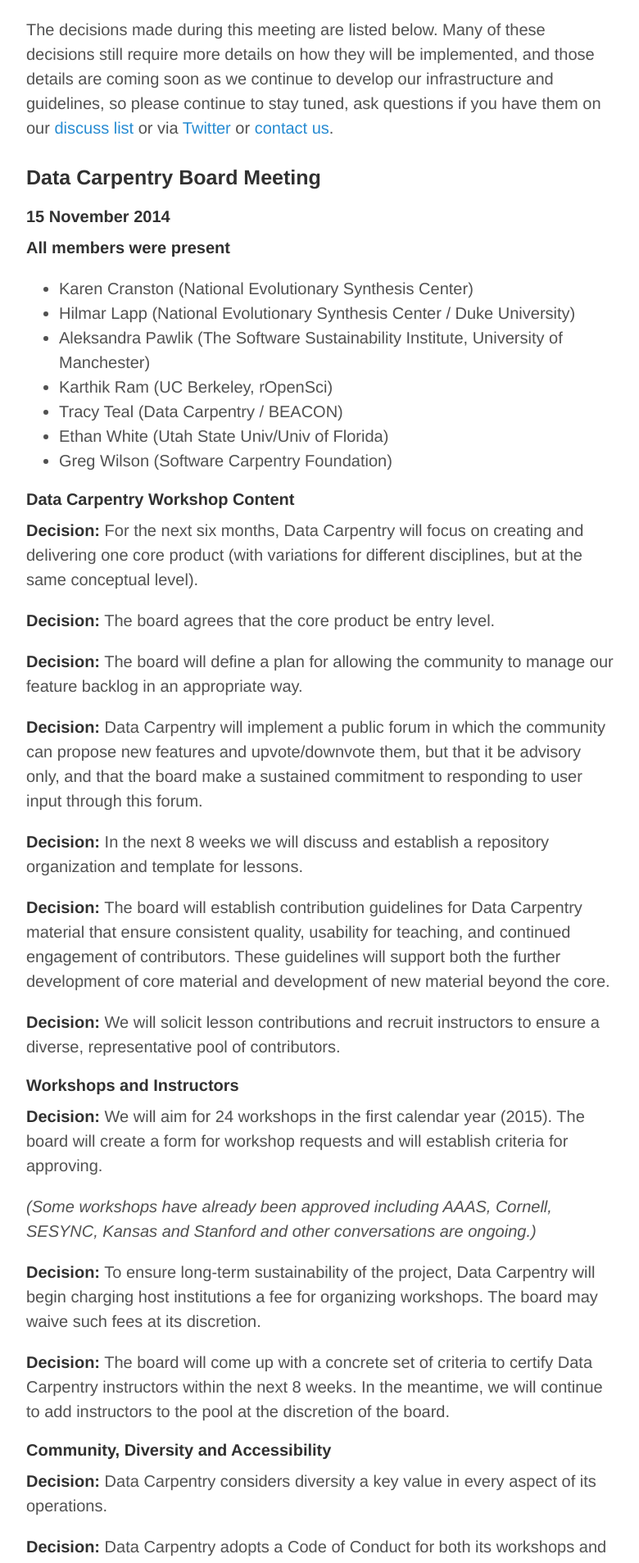
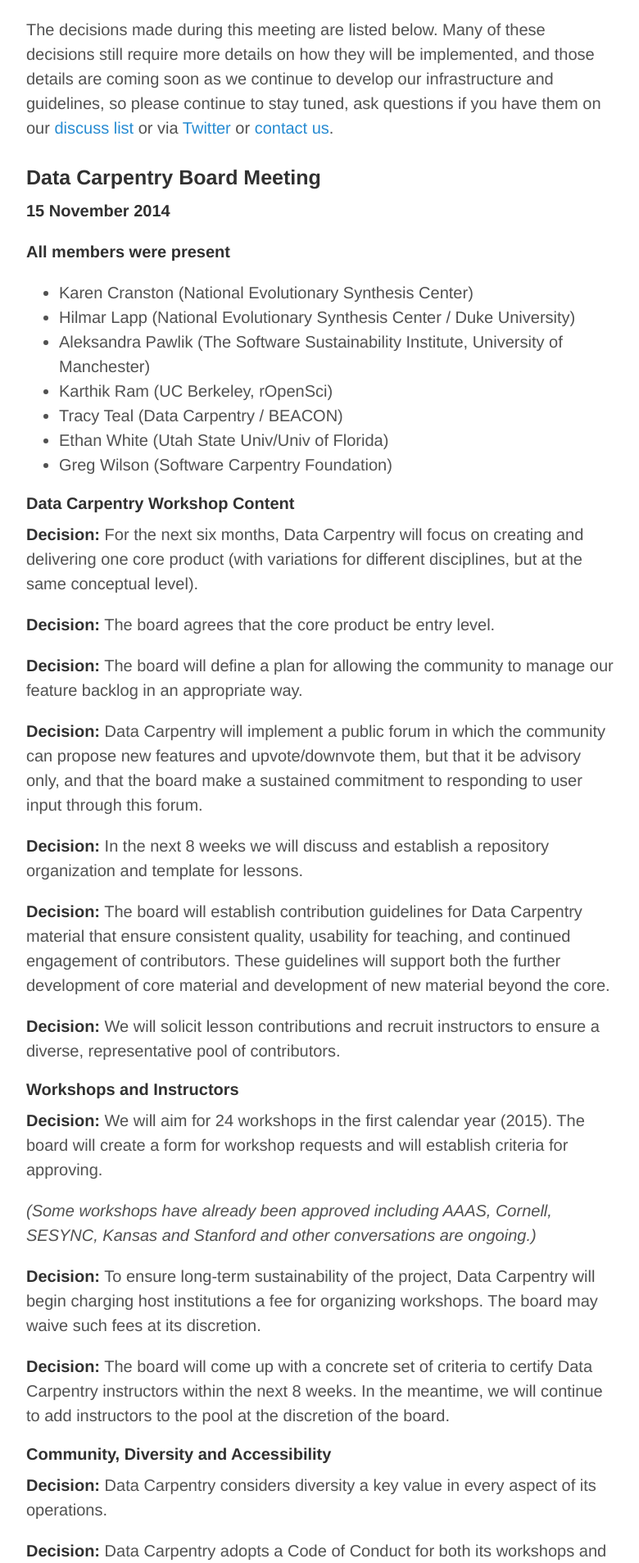
Before and after one commit to tracykteal/blog, a Jekyll site: the page built from _posts/2014-12-15-guiding-data-carpentry.md, in a window 1280 px wide. Shown: the part 1049-2956 px from the top of the page at 82% size, without its empty margins (248-1028 px from the left). Built offline with Jekyll 4.4.1, drawn with Linux system fonts in a browser that asks for light colours; comment, search, counter and statistics services are not loaded.

Commit message:
fixed bold type

```diff
--- a/_posts/2014-12-15-guiding-data-carpentry.md
+++ b/_posts/2014-12-15-guiding-data-carpentry.md
@@ -26,7 +26,7 @@ we continue to develop our infrastructure and guidelines, so please continue to
 have them on our [discuss list](http://lists.idyll.org/listinfo/dc-discuss) or via [Twitter](https://twitter.com/datacarpentry) or [contact us](mailto:admin@datacarpentry.org).
 
 ### Data Carpentry Board Meeting
-#### 15 November 2014
+**15 November 2014**
 
 **All members were present**
 * Karen Cranston (National Evolutionary Synthesis Center)
```
